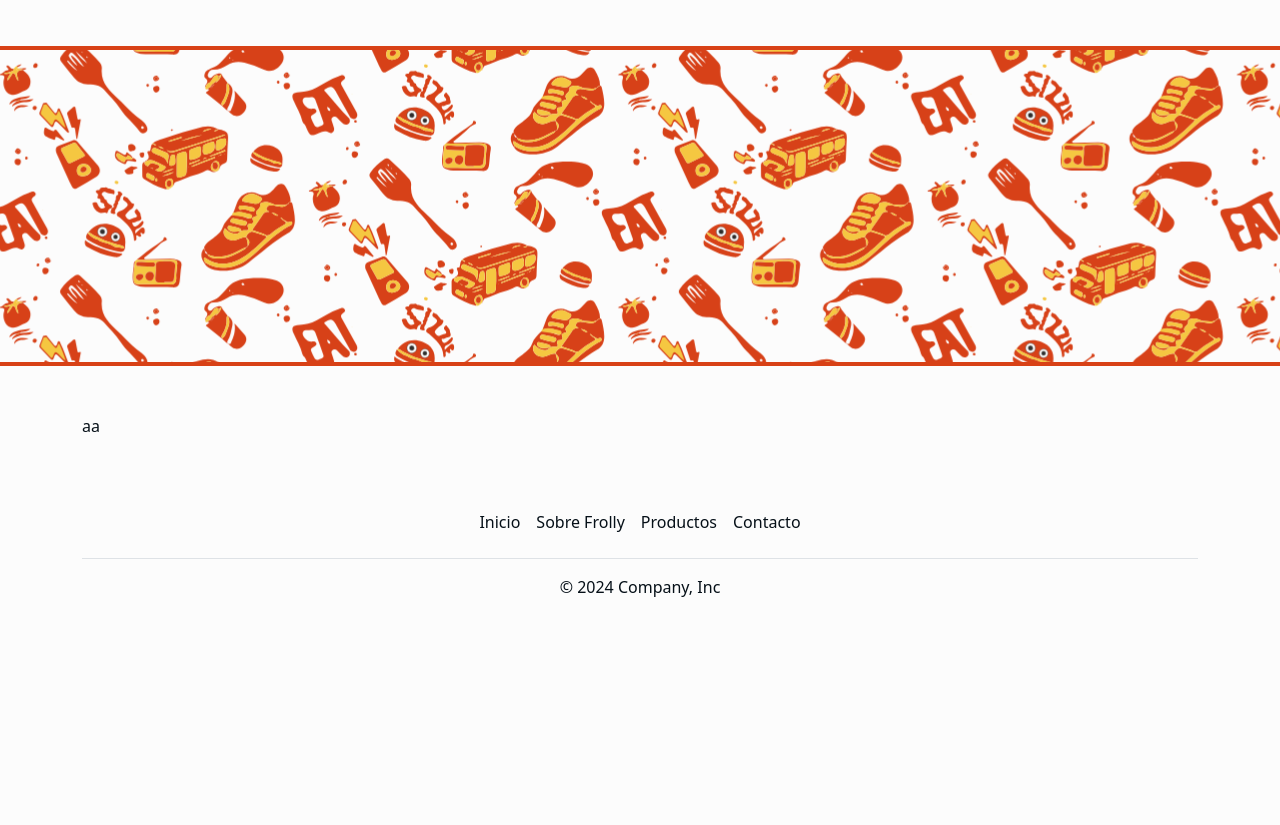
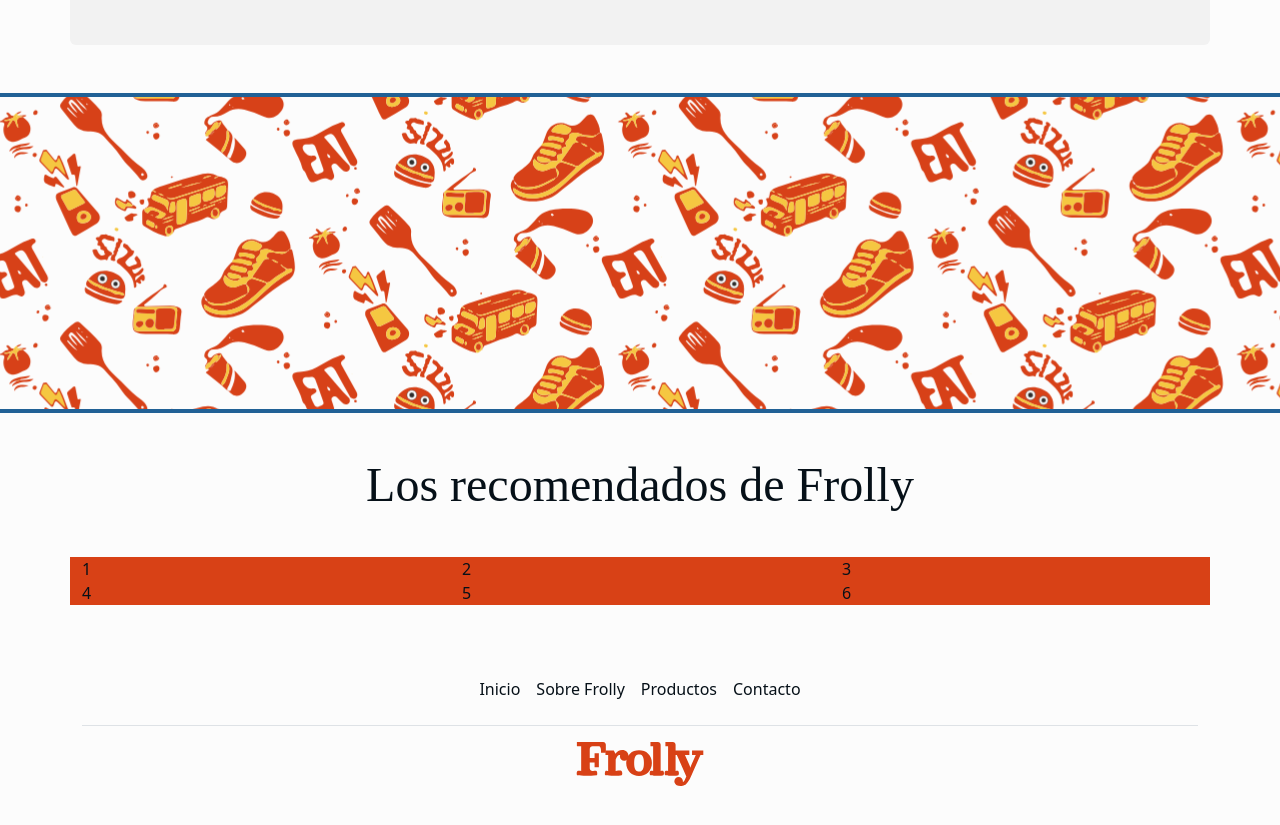
Before and after one commit to Davecelot/menu-secreto, a plain HTML site: page index.html in a window 1280 px wide. Shown: the part 1011-1836 px from the top of the page. Before the commit the page ends 1666 px from the top, so only its background shows below. Drawn offline with nearby package versions, Linux system fonts and the light colour scheme; a web font is replaced by a local one.

Commit message:
Product grid structure added. Pattern Divider border changed.

```diff
--- a/index.html
+++ b/index.html
@@ -82,7 +82,7 @@
     <section class="cta-section mt-5 mb-5 container p-5 rounded">
       <div class="row">
         <!-- Block -->
-        <div class="col-lg-6">
+        <div class="col-lg-6 text-balance">
           <h2>Este sería el título de la sección.</h2>
           <p>Acá iría un breve texto que por ahora rellenamos con lorem ipsum dolor sit amet consectetur adipisicing
             elit. Iure temporibus possimus provident dolore eligendi earum, soluta voluptate voluptatibus blanditiis.
@@ -105,8 +105,21 @@
     <!-- Highlighted Products Start -->
     <section class="container mt-5">
       <div class="row">
-        <div class="col">aa</div>
+        <div class="col text-center text-balance">
+          <h2 class="mb-5">Los recomendados de Frolly</h2>
+        </div>
       </div>
+
+      <!-- Product Grid Start -->
+      <div class="product-grid row row-cols-1 row-cols-lg-3">
+        <div class="col">1</div>
+        <div class="col">2</div>
+        <div class="col">3</div>
+        <div class="col">4</div>
+        <div class="col">5</div>
+        <div class="col">6</div>
+      </div>
+      <!-- Product Grid End -->
     </section>
     <!-- Highlighted Products End -->
   </main>
@@ -121,7 +134,7 @@
         <li class="nav-item"><a href="#" class="nav-link px-2">Productos</a></li>
         <li class="nav-item"><a href="#" class="nav-link px-2">Contacto</a></li>
       </ul>
-      <p class="text-center">© 2024 Company, Inc</p>
+      <figure class="text-center"><img src="public/imgs/Logo Frolly.svg" alt="Logo de Frolly."></figure>
     </footer>
   </div>
   <!-- Footer End -->
--- a/public/css/styles.css
+++ b/public/css/styles.css
@@ -29,6 +29,8 @@ body {
     background-color: var(--white) !important;
 }
 
+/* --- !! H's SYTLES !! --- */
+
 h1,
 h2,
 h3 {
@@ -39,6 +41,11 @@ h4,
 h5,
 h6 {
     font-family: "Averia Libre", system-ui;
+}
+
+h2 {
+    font-size: 3rem;
+    line-height: 100%;
 }
 
 /* --- !! NAVBAR STYLES !! --- */
@@ -89,8 +96,14 @@ header .item {
     background-position: center;
     background-repeat: no-repeat;
     background-size: cover;
-    border-top: solid var(--red) 4px;
-    border-bottom: solid var(--red) 4px;
+    border-top: solid var(--blue) 4px;
+    border-bottom: solid var(--blue) 4px;
+}
+
+/* --- !! PRODUCT GRID STYLES !! --- */
+
+.product-grid .col {
+    background-color: var(--red);
 }
 
 /* --- !! FOOTER STYLES !! --- */
@@ -104,3 +117,8 @@ footer .nav-link:focus,
     color: var(--red) !important;
     opacity: 0.8;
 }
+
+footer img {
+    width: 40%;
+    height: 44px;
+}
```
